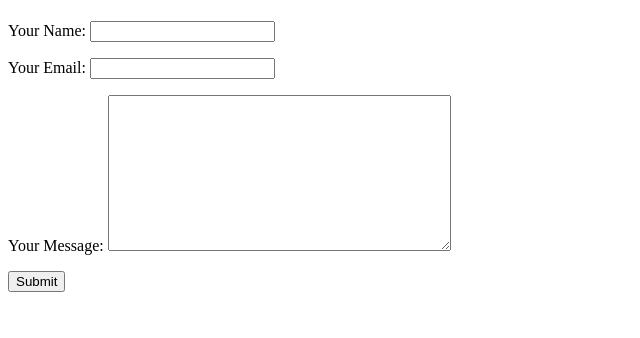
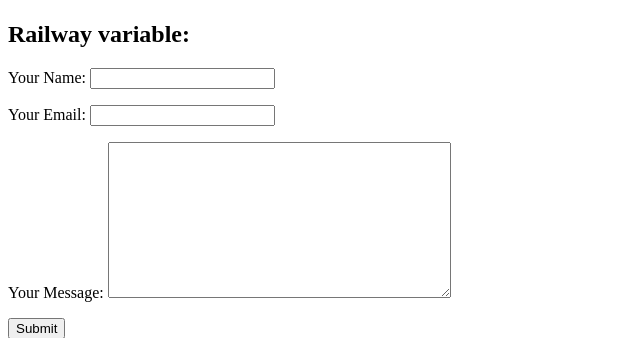
Before and after one commit to johnfultonorg/django-environment-variables, a Django app: page / in a window 1280 px wide. Shown: the part 200-538 px from the top of the page, without its empty margins (0-640 px from the left). Run offline with Django 5.2, Linux system fonts and the light colour scheme.

Commit message:
Railway varaible

```diff
--- a/contact/templates/contact/contact.html
+++ b/contact/templates/contact/contact.html
@@ -9,6 +9,7 @@
     <h2>Operating system: {{ os_variable }}</h2>
     <h2>Django settings: {{ settings_variable }}</h2>
     <h2>.env values: {{ dot_env_variable }}</h2>
+    <h2>Railway variable: {{ railway_variable }}</h2>
 
     <form method="post">
       {% csrf_token %} {{ form.as_p }}
--- a/contact/views.py
+++ b/contact/views.py
@@ -41,9 +41,17 @@
         print( os.getenv('SAMPLE_DOT_ENV_VALUE'))
         dot_env_variable = os.getenv('SAMPLE_DOT_ENV_VALUE')
 
+        #railway process variables
+        if 'SAMPLE_RAILWAY_ENV_VARIABLES' in os.environ:
+            print(os.environ.SAMPLE_RAILWAY_ENV_VARIABLES)
+            railway_variable = os.environ.SAMPLE_DJANGO_SETTINGS_VALUE
+        else:
+            railway_variable = ''
+
         context = {'os_variable': os_variable,
                    'settings_variable': settings_variable,
                    'dot_env_variable': dot_env_variable,
+                   'railway_variable': railway_variable,
                    'form': form
                    }
         return render(request, 'contact/contact.html', context)
```
